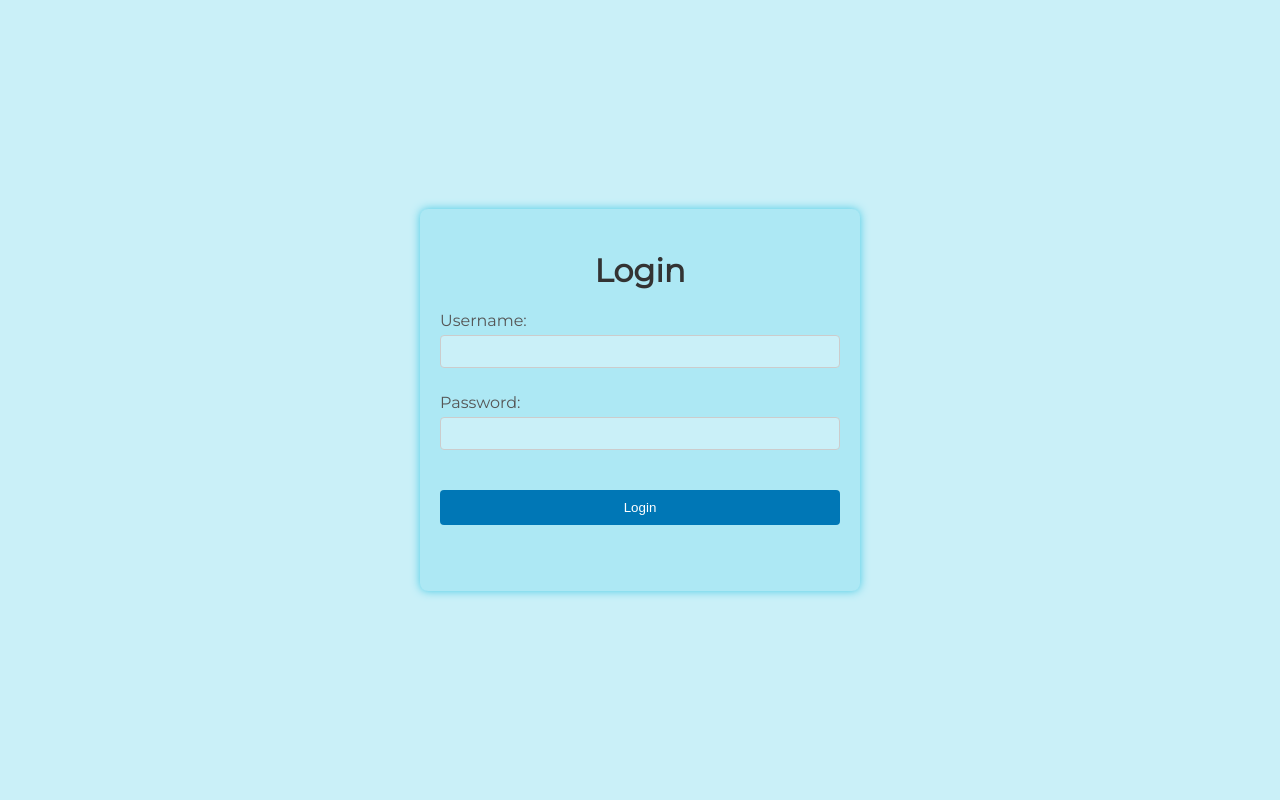
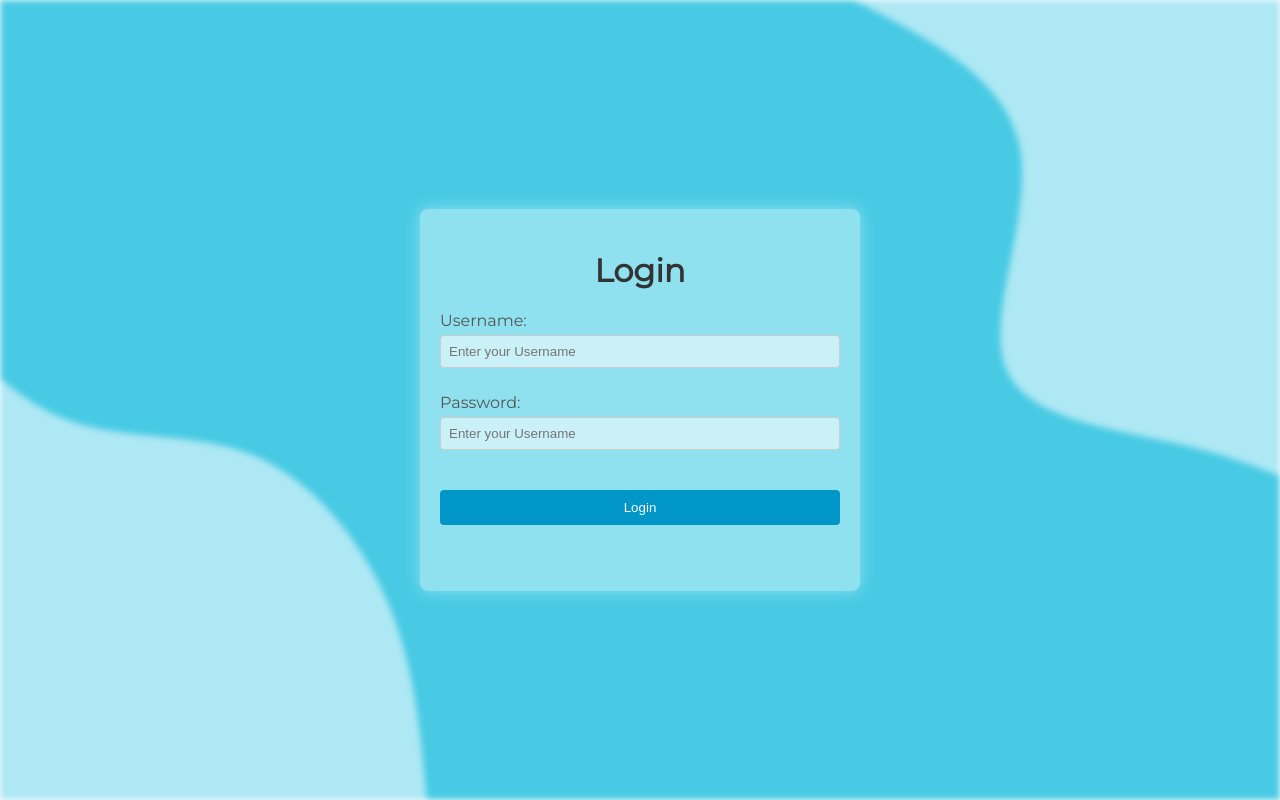
Before and after one commit to SohamMore-26/TCTPMS-CPP, a PHP site: page / in a window 1280 px wide. Run offline with PHP 8.4, Linux system fonts and the light colour scheme.

Commit message:
background image set

```diff
--- a/index.html
+++ b/index.html
@@ -10,14 +10,15 @@
     <title>Login Page</title>
 </head>
 <body>
+    <div class="bg-image"></div>
     <div class="login-container">
         <form class="login-form">
             <h1>Login</h1>
             <label for="username">Username:</label>
-            <input type="text" id="username" name="username" required>
+            <input type="text" id="username" placeholder="Enter your Username" name="username" required>
 
             <label for="password">Password:</label>
-            <input type="password" id="password" name="password" required>
+            <input type="password" id="password" placeholder="Enter your Username" name="password" required>
 
             <button type="submit">Login</button>
         </form>
--- a/styles.css
+++ b/styles.css
@@ -3,17 +3,31 @@ body {
     margin: 0;
     padding: 0;
     display: flex;
+    flex-direction: column;
     align-items: center;
     justify-content: center;
     height: 100vh;
-    background-color: #CAF0F8;
+    /* background-color: #CAF0F8; */
+}
+
+.bg-image{
+    position: absolute;
+    height: 100%;
+    width: 100%;
+    background-image: url("images/blob-scene-haikei.svg");
+    background-repeat: no-repeat;
+    background-size: cover;
+    background-position: center;
+    filter: blur(3px);
+    z-index: -1;
 }
 
 .login-container {
-    background-color: #ADE8F4;
+    background-color: #90e1ef;
     border-radius: 8px;
-    box-shadow: 0 0 10px rgba(72, 202, 228);
+    box-shadow: 0 0 15px rgba(144, 224, 239);
     padding: 20px;
+
 }
 
 .login-form {
@@ -48,7 +62,7 @@ button {
     margin-top: 25px;
     width: 100%;
     padding: 10px;
-    background-color: #0077B6;
+    background-color: #0096C7;
     color: #fff;
     border: none;
     border-radius: 4px;
@@ -56,5 +70,5 @@ button {
 }
 
 button:hover {
-    background-color: #0096C7;
+    background-color: #0077B6;
 }
```
Also changed, not shown: images/blob-scene-haikei.svg (added).
